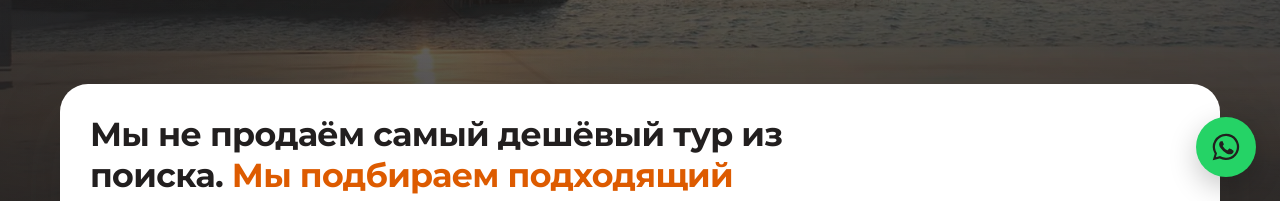
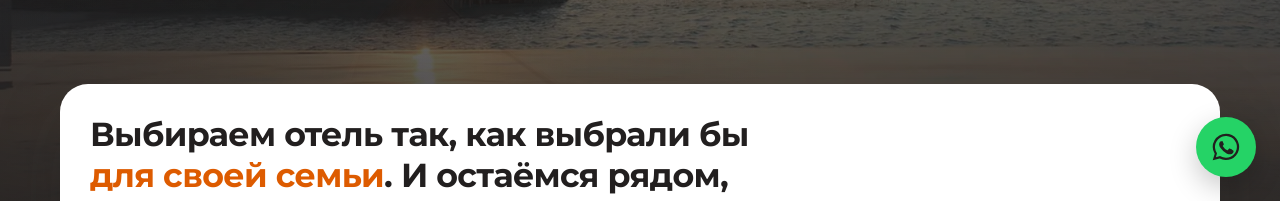
Before and after one commit to cojocarruigor-afk/mytravel, a plain HTML site: page ru/despre/index.html in a window 1280 px wide. Shown: the part 599-800 px from the top of the page. Drawn offline with Linux system fonts and the light colour scheme.

Commit message:
Despre: manifest nou
Co-Authored-By: Claude Opus 5.5 <noreply@anthropic.com>

```diff
--- a/ru/despre/index.html
+++ b/ru/despre/index.html
@@ -56,7 +56,7 @@
 <p class="lead">Агентство из Кишинёва, которое выбирает отель как для себя: объясняет, сравнивает и подтверждает до оплаты.</p>
 </div></section>
 <section class="search"><div class="wrap"><div class="sheet sheet-man">
-<p class="man">Мы не продаём самый дешёвый тур из поиска. <b>Мы подбираем подходящий отель</b> под вас, под тех, с кем вы едете, и под то, чего вы ждёте от отпуска.</p>
+<p class="man">Выбираем отель так, как выбрали бы <b>для своей семьи</b>. И остаёмся рядом, пока вы не вернётесь домой.</p>
 </div></div></section>
 
 <section class="sec"><div class="wrap">
```
Also changed, not shown: despre/index.html (+1 -1 lines).
